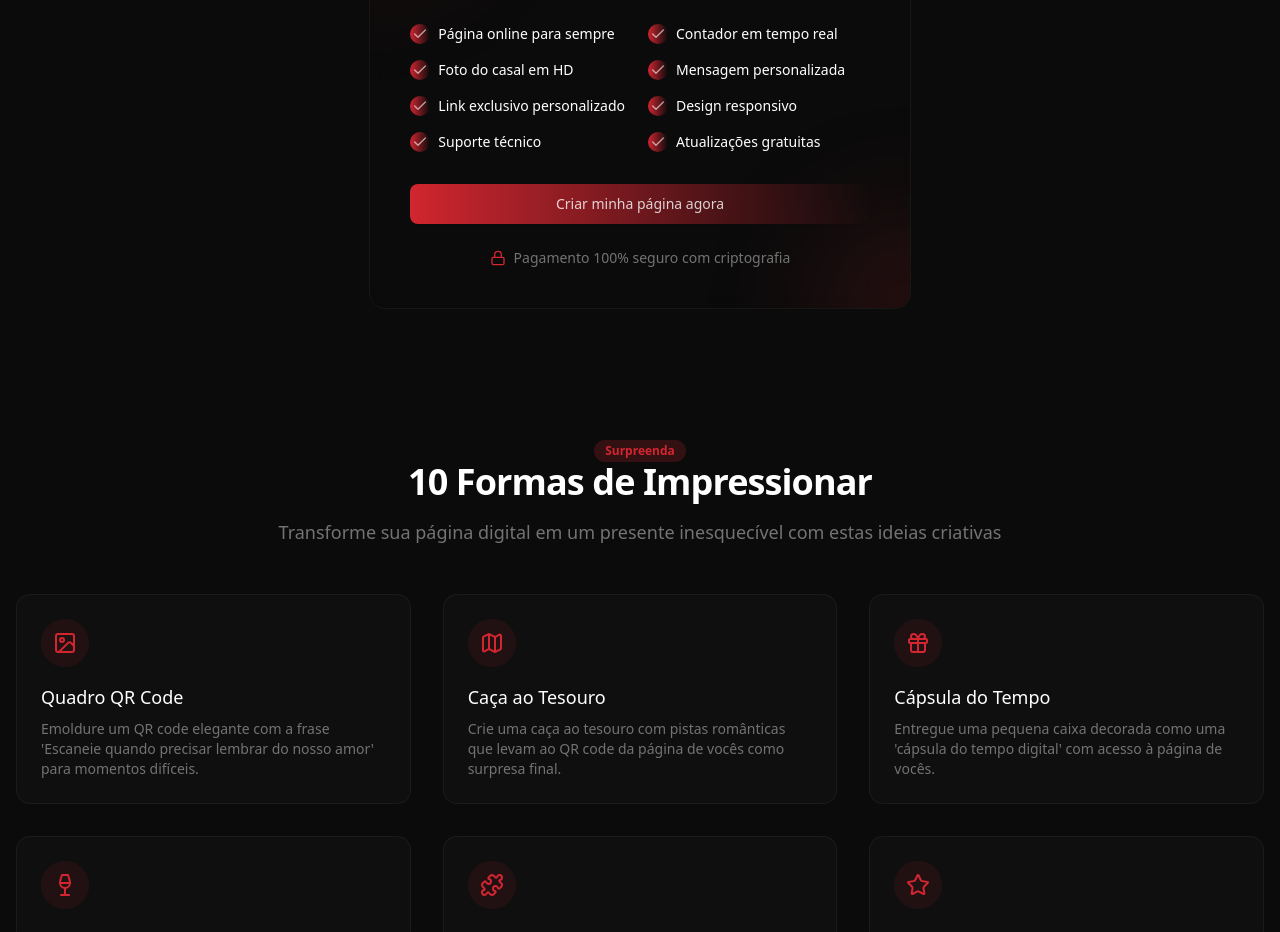
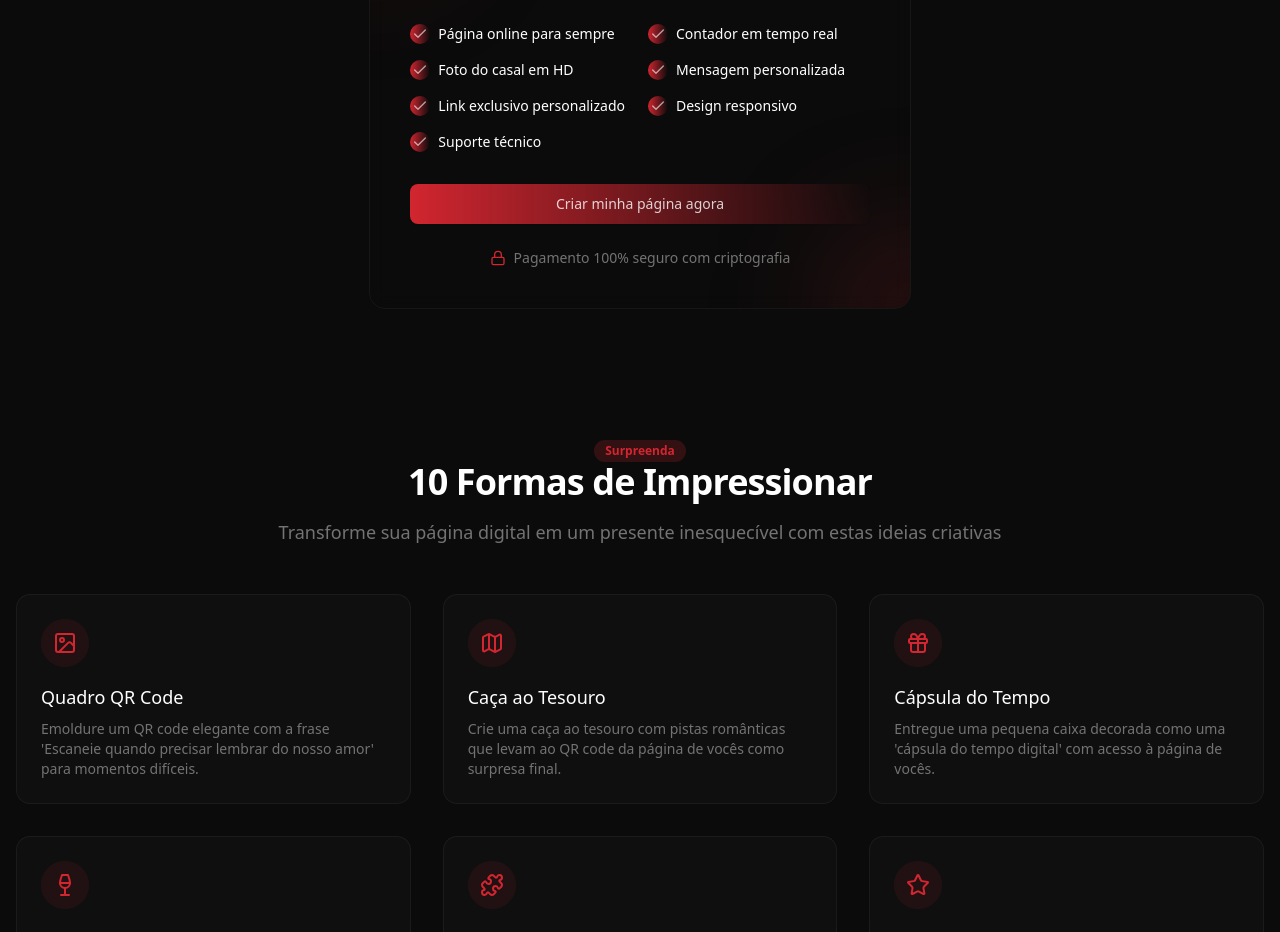
Before and after one commit to jobs-ana-motta/so-nos-dois, a Next.js app: page / in a window 1280 px wide. Shown: the part 2366-3298 px from the top of the page. Built offline with nearby package versions, Linux system fonts and the light colour scheme.

Commit message:
update lp

```diff
--- a/src/app/page.tsx
+++ b/src/app/page.tsx
@@ -324,7 +324,6 @@ export default function Home() {
                       <PricingItem text="Link exclusivo personalizado" />
                       <PricingItem text="Design responsivo" />
                       <PricingItem text="Suporte técnico" />
-                      <PricingItem text="Atualizações gratuitas" />
                     </div>
 
                     <Button
```
